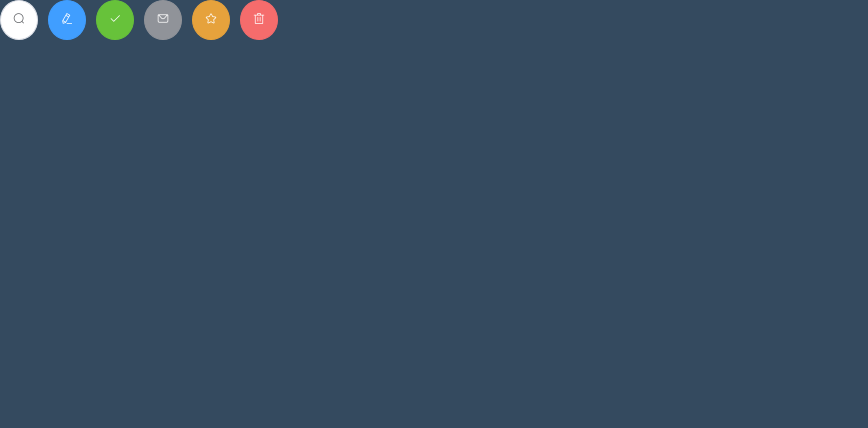
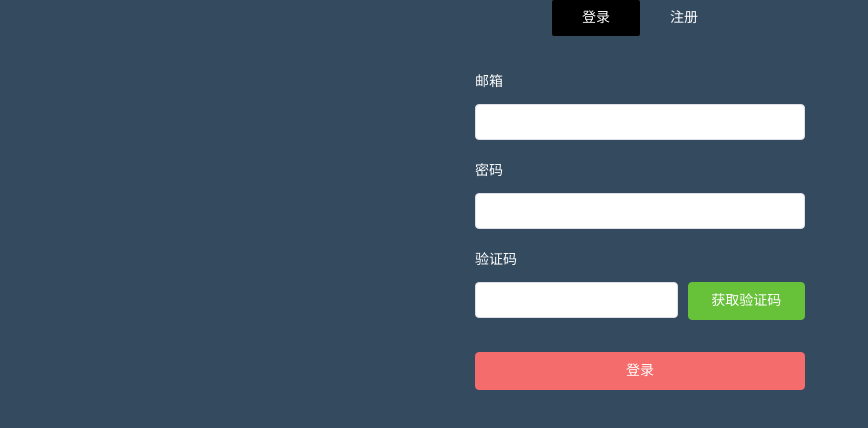
Before and after one commit to zou1997227/vue.2.0, a Vue app: page /#/login in a window 1280 px wide. Shown: the top 428 px of the page, without its empty margins (0-868 px from the left). Built offline with nearby package versions, Linux system fonts and the light colour scheme.

Commit message:
完成正则校验规则

```diff
--- /dev/null
+++ b/src/utils/validate.js
@@ -0,0 +1,45 @@
+// 过滤器,过滤特殊字符,按需设置
+
+export function stripscript(str) {
+        var pattern = new RegExp("[`~!@#$^&*()=|{}':;',\\[\\].<>/?~！@#￥……&*（）&;—|{ }【】‘；：”“'。，、？]")
+        var rs = "";
+        for (var i = 0; i < str.length; i++) {
+                rs = rs + str.substr(i, 1).replace(pattern, '');
+            }
+        return rs;
+        }
+
+
+    // 邮箱正则表达式
+    export function validateEmail(value){
+        let reg = /^([a-zA-Z]|[0-9])(\w|\-)+@[a-zA-Z0-9]+\.([a-zA-Z]{2,4})$/;
+        // 三元运算符也可以
+        return !reg.test(value) ? true : false
+
+        // if(!reg.test(value)){
+        //     return true
+        // }else{
+        //     return false
+        // }
+    }
+
+// 密码正则校验表达式
+
+export function validatePasswords(value){
+    let reg = /^(?!\D+$)(?![^a-zA-Z]+$)\S{6,20}$/
+    return !reg.test(value) ? true : false
+}
+
+
+
+    // 验证码正则表达式
+    export function validateCodes(value){
+        let reg = /^[a-z0-9]{6}$/gi;
+
+        return !reg.test(value) ? true : false
+        // if(!reg.test(value)){
+        //     return true
+        // }else{
+        //     return false
+        // }
+    }
--- a/src/views/Login/index.vue
+++ b/src/views/Login/index.vue
@@ -1,25 +1,287 @@
 <template>
   <div id="login">
-         <el-row>
-  <el-button icon="el-icon-search" circle></el-button>
-  <el-button type="primary" icon="el-icon-edit" circle></el-button>
-  <el-button type="success" icon="el-icon-check" circle></el-button>
-  <el-button type="info" icon="el-icon-message" circle></el-button>
-  <el-button type="warning" icon="el-icon-star-off" circle></el-button>
-  <el-button type="danger" icon="el-icon-delete" circle></el-button>
+    <div class="login-wrap">
+      <ul class="menu-tab">
+        <li
+          :class="{'current' : item.current}"
+          v-for="item in menuTab"
+          :key="item.id"
+          @click="toggleMneu(item)"
+        >{{item.txt}}</li>
+        <!-- <li>注册</li> -->
+      </ul>
+
+      <!-- form验证表单 -->
+      <el-form
+        :model="ruleForm"
+        status-icon
+        :rules="rules"
+        ref="ruleForm"
+        class="demo-ruleForm login-form"
+        size="medium"
+      >
+        <!-- 邮箱 -->
+        <el-form-item prop="username" class="item-from">
+          <label for="username">邮箱</label>
+          <el-input type="text" v-model="ruleForm.username" autocomplete="off" class="input"></el-input>
+        </el-form-item>
+
+        <!-- 密码 -->
+        <el-form-item prop="password" class="item-from">
+          <label for="password">密码</label>
+          <el-input
+            type="text"
+            v-model="ruleForm.password"
+            autocomplete="off"
+            class="input"
+            minlength="6"
+            maxlength="20"
+          ></el-input>
+        </el-form-item>
+
+        <!-- 验证密码 -->
+        <el-form-item prop="passwords" class="item-from" v-show="model === 'registered'">
+          <label for="passwords">重复密码</label>
+          <el-input
+            type="text"
+            v-model="ruleForm.passwords"
+            autocomplete="off"
+            class="input"
+            minlength="6"
+            maxlength="20"
+          ></el-input>
+        </el-form-item>
+
+
+        <!-- 验证码 -->
+        <el-form-item prop="code" class="item-from">
+          <label>验证码</label>
+          <el-row :gutter="10">
+            <el-col :span="15">
+              <!-- .number的作用是不让输入字符,只允许输入数字 -->
+              <el-input type="text" v-model="ruleForm.code" maxlength="6"></el-input>
+            </el-col>
+            <el-col :span="9">
+              <el-button type="success" class="block">获取验证码</el-button>
+            </el-col>
           </el-row>
+        </el-form-item>
+
+        <el-form-item>
+          <el-button type="danger" @click="submitForm('ruleForm')" class="login-bth block">登录</el-button>
+          <!-- <el-button @click="resetForm('ruleForm')">重置</el-button> -->
+        </el-form-item>
+      </el-form>
+    </div>
   </div>
 </template>
 <script>
+import {stripscript,validateEmail,validateCodes,validatePasswords} from "@/utils/validate";
 export default {
     name:'login',
+    data (){
+    //   验证邮箱
+      var validateUsername = (rule, value, callback) => {
+
+        if (value === '') {
+          callback(new Error('请输入用户名'));
+        } else if(validateEmail(value)){
+          callback(new Error('用户名格式有误'));
+
+        }else{
+             callback();
+        }
+      };
+
+    //   验证密码
+      var validatePassword = (rule, value, callback) => {
+        //   console.log(stripscript(value));
+        // 把过滤后的数据重新绑定到value里面
+          this.ruleForm.password= stripscript(value)
+          value = stripscript(value)
+
+        if (value === '') {
+          callback(new Error('草拟吗输入密码呀,傻逼'));
+        } else if (validatePasswords(value)) {
+          callback(new Error('请输入6到20位包含数字大小写字母特殊字符的正确密码格式'));
+        } else {
+          callback();
+        }
+      };
+
+      //   验证重复密码
+      var validatePasswordd = (rule, value, callback) => {
+        //   console.log(stripscript(value));
+        // 把过滤后的数据重新绑定到value里面
+          this.ruleForm.passwords= stripscript(value)
+          value = stripscript(value)
+
+        if (value === '') {
+          callback(new Error('请再次输入密码'));
+        } else if (value != this.ruleForm.password) {
+          callback(new Error('两次密码输入不一样'));
+        } else {
+          callback();
+        }
+      };
+
+    //   验证验证码
+        var validateCode = (rule, value, callback) => {
+            this.ruleForm.code= stripscript(value)
+            value = stripscript(value)
+        if (!value) {
+           callback(new Error('验证码不能为空'));
+        }else if(validateCodes(value)){
+           callback(new Error('请输入6位数的数字字母不区分大小写的验证码'));
+        }else{
+            callback();
+        }
+
+      };
+        return{
+            msg:'1111',
+            menuTab:[
+                {txt:'登录',current:true,type:'login'},
+                {txt:'注册',current:false,type:'registered'}
+            ],
+
+            // 校验模块
+            model:'login',
+            ruleForm: {
+          username: '',
+          password: '',
+          code: '',
+          passwords:'',
+        },
+        rules: {
+          username: [
+            { validator: validateUsername, trigger: 'blur' }
+          ],
+         password: [
+            { validator: validatePassword, trigger: 'blur' }
+          ],
+          code: [
+            { validator: validateCode, trigger: 'blur' }
+          ],
+          passwords: [
+            { validator: validatePasswordd, trigger: 'blur' }
+          ],
+        }
+        }
+
+    },
+    created(){
+
+    },
+    mounted(){},
+    methods:{
+// 数据驱动视图
+    toggleMneu(data){
+    console.log(data)
+    this.menuTab.forEach(elem =>{
+        // console.log(elem);
+        elem.current = false;
+    })
+    data.current= true
+    this.model=data.type
+    },
+   submitForm(formName) {
+        this.$refs[formName].validate((valid) => {
+          if (valid) {
+            alert('submit!');
+          } else {
+            alert('error submit!!');
+            return false;
+          }
+        });
+      },
+
+    },
+    props:{
+// 子组件的方法
+    },
+    watch:{
+
+    }
 }
 </script>
 
 <style lang="scss" scoped>
-    #login{
+#login {
   //vh根据可视区域的宽高来定义,10vh就是100%可视区域的高
   height: 100vh;
   background-color: #344a5f;
 }
+
+.login-wrap {
+  width: 330px;
+  margin: 0 auto;
+}
+
+.menu-tab {
+  text-align: center;
+  li {
+    display: inline-block;
+    width: 88px;
+    line-height: 36px;
+    height: 36px;
+    font-size: 14px;
+    color: #fff;
+    border-radius: 2px;
+    cursor: pointer;
+  }
+  .current {
+    background-color: rgba(0, 0, 0, 1);
+  }
+}
+
+.login-form {
+  margin-top: 39px;
+  label {
+    display: block;
+    margin-bottom: 15px;
+    font-size: 14px;
+    line-height: 14px;
+    color: #fff;
+  }
+
+  .item-from {
+    margin-bottom: 24px;
+  }
+  .block {
+    display: block;
+    width: 100%;
+  }
+  .login-bth {
+    margin-top: 8px;
+  }
+}
+
+//验证码布局样式
+.el-row {
+  margin-bottom: 20px;
+  &:last-child {
+    margin-bottom: 0;
+  }
+}
+.el-col {
+  border-radius: 4px;
+}
+.bg-purple-dark {
+  background: #99a9bf;
+}
+.bg-purple {
+  background: #d3dce6;
+}
+.bg-purple-light {
+  background: #e5e9f2;
+}
+.grid-content {
+  border-radius: 4px;
+  min-height: 36px;
+}
+.row-bg {
+  padding: 10px 0;
+  background-color: #f9fafc;
+}
 </style>
--- a/vue.config.js
+++ b/vue.config.js
@@ -12,18 +12,18 @@
   chainWebpack: (config) => {
   },
   configureWebpack: (config) => {
-    // config.resolve = { // 配置解析别名
-    //   extensions: ['.js', '.json', '.vue'],
-    //   alias: {
-    //     '@': path.resolve(__dirname, './src'),
-    //     'public': path.resolve(__dirname, './public'),
-    //     'components': path.resolve(__dirname, './src/components'),
-    //     'common': path.resolve(__dirname, './src/common'),
-    //     'api': path.resolve(__dirname, './src/api'),
-    //     'views': path.resolve(__dirname, './src/views'),
-    //     'data': path.resolve(__dirname, './src/data')
-    //   }
-    // }
+    config.resolve = { // 配置解析别名
+      extensions: ['.js', '.json', '.vue'],
+      alias: {
+        '@': path.resolve(__dirname, './src'),
+        'public': path.resolve(__dirname, './public'),
+        'components': path.resolve(__dirname, './src/components'),
+        'common': path.resolve(__dirname, './src/common'),
+        'api': path.resolve(__dirname, './src/api'),
+        'views': path.resolve(__dirname, './src/views'),
+        'data': path.resolve(__dirname, './src/data')
+      }
+    }
   },
   // 生产环境是否生成 sourceMap 文件
   productionSourceMap: false,
```
Lines whose indentation alone changed are shown as unchanged.
